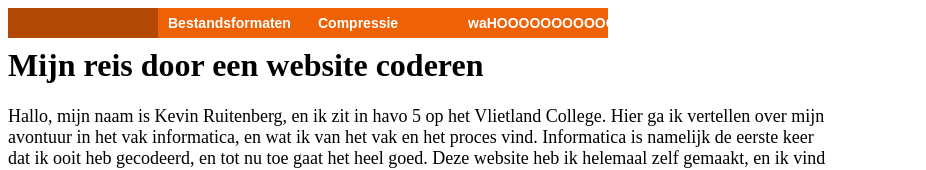
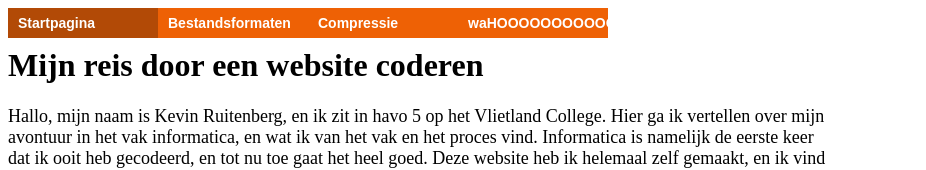
Before and after one commit to RuitjeKevin08/RuitjeKevin08.github.io, a plain HTML site: page index.html in a window 1280 px wide. In both pictures the pointer is over the link "Startpagina". Shown: the top 170 px of the page, without its empty margins (0-926 px from the left). Drawn offline with Linux system fonts and the light colour scheme.

Commit message:
Update opmaak.css

```diff
--- a/opmaak.css
+++ b/opmaak.css
@@ -74,4 +74,4 @@
     display: block;
     line-height: 30px;
 }
-.top-level-menu a:hover { color: #b24a06; }
+.top-level-menu a:hover { color: #FFFFFF; }
```
